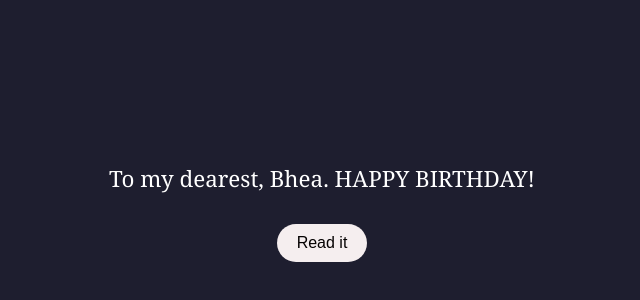
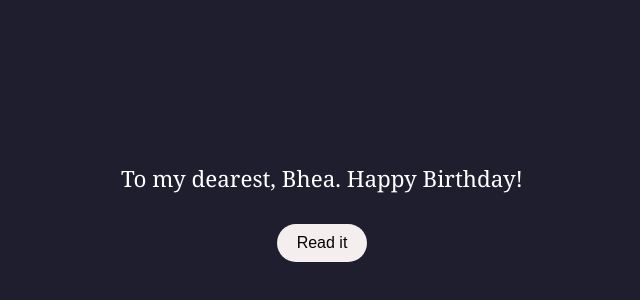
Before and after one commit to EWOLENRIQUEZ/Bhea_Bday, a plain HTML site: page index.html in a window 1280 px wide. Shown: the part 188-488 px from the top of the page, without its empty margins (318-958 px from the left). Drawn offline with Linux system fonts and the light colour scheme.

Commit message:
Update index.html

```diff
--- a/index.html
+++ b/index.html
@@ -8,7 +8,7 @@
   </head>
   <body>
     <div class="intro" id="introText">
-      To my dearest, Bhea. HAPPY BIRTHDAY!
+      To my dearest, Bhea. Happy Birthday!
     </div>
     <button class="btn" onclick="showLetter()">Read it</button>
 
```
